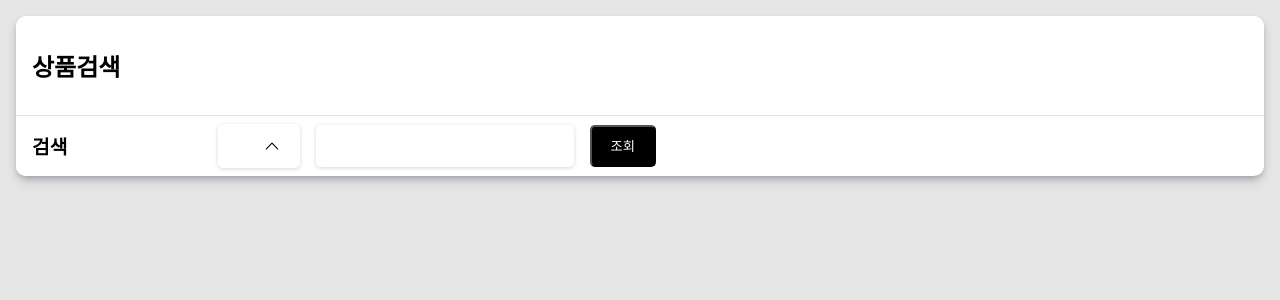
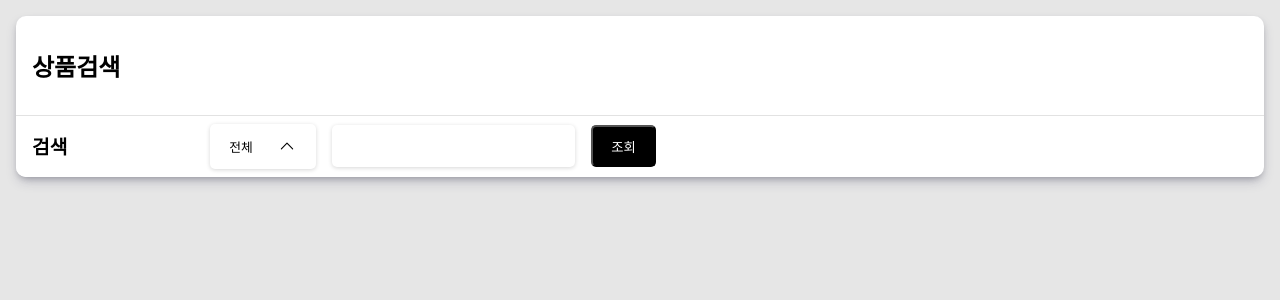
Before and after one commit to SH-Lee2/blockodyssey-assignment, a React (Create React App) app: page / in a window 1280 px wide. Shown: the top 300 px of the page. Built offline with nearby package versions, Linux system fonts and the light colour scheme.

Commit message:
feat: select 추가 select 공용 컴포넌트 추가

```diff
--- a/src/components/Search.jsx
+++ b/src/components/Search.jsx
@@ -1,14 +1,21 @@
+import { useState } from "react";
+import { conditions } from "../constants";
 import Form from "./Form";
+import Select from "./Select";
 import styles from "./search.module.css";
-import Select from "./Select";
 
 const Search = () => {
+	const [currentCondition, setCurrentCondition] = useState("전체");
 	return (
 		<div className={styles.wrapper}>
 			<div className={`${styles["title-wrapper"]}`}>
 				<h2 className={styles.title}>검색</h2>
 			</div>
-			<Select />
+			<Select
+				current={currentCondition}
+				onOptionClick={setCurrentCondition}
+				options={conditions}
+			/>
 			<Form />
 		</div>
 	);
```
